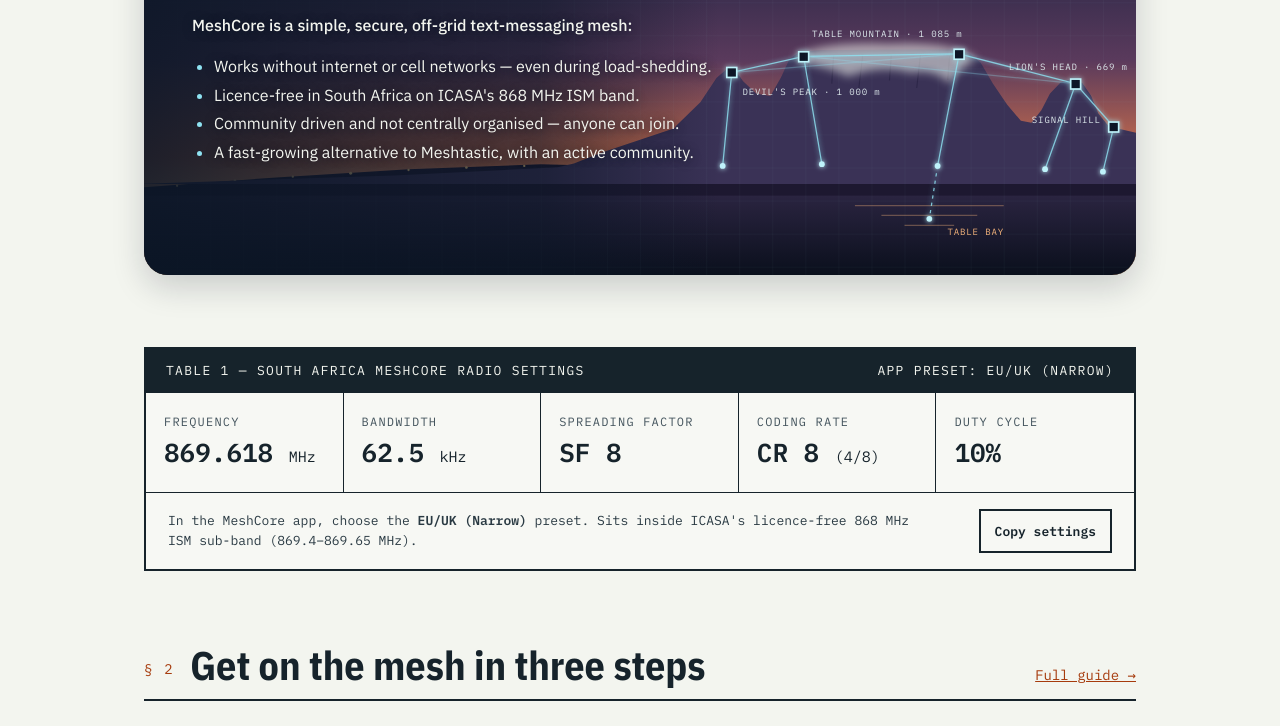
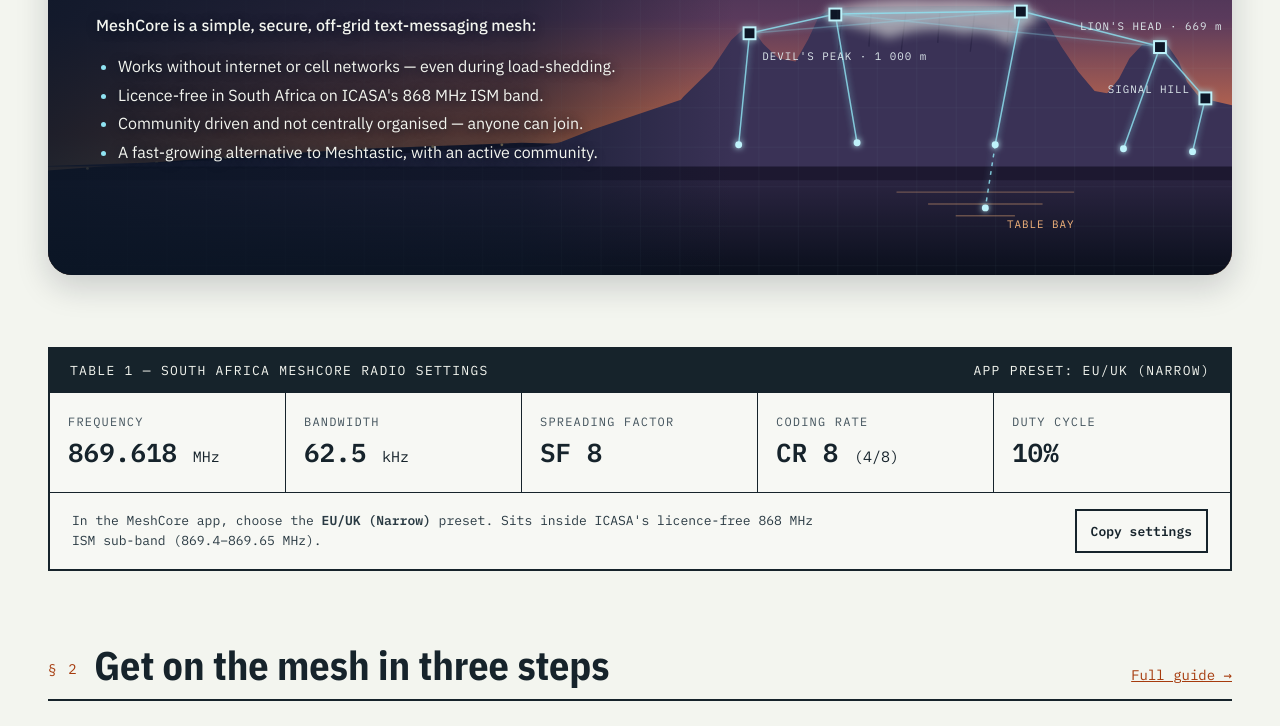
Before and after one commit to digitalhobo-area51/MeshCape, an Astro site: page / in a window 1280 px wide. Shown: the part 311-1037 px from the top of the page. Built offline with nearby package versions, Linux system fonts and the light colour scheme; Astro itself is replaced by a stand-in of ours.

Commit message:
Restore 1200px page width; hero card spans full width
Co-Authored-By: Claude Opus 5.5 <noreply@anthropic.com>
Claude-Session: https://claude.ai/code/session_01EAqqcBgZDoBRkKYjtyT4kj

```diff
--- a/src/styles/global.css
+++ b/src/styles/global.css
@@ -41,7 +41,7 @@ img, svg { max-width: 100%; }
 
 /* Page sheet */
 .sheet { padding: 40px 48px 72px; }
-.stack { max-width: 992px; margin: 0 auto; display: flex; flex-direction: column; gap: 72px; }
+.stack { max-width: 1200px; margin: 0 auto; display: flex; flex-direction: column; gap: 72px; }
 
 /* Boxes */
 .box { border: 1.5px solid var(--ink); background: var(--paper-raised); }
```
